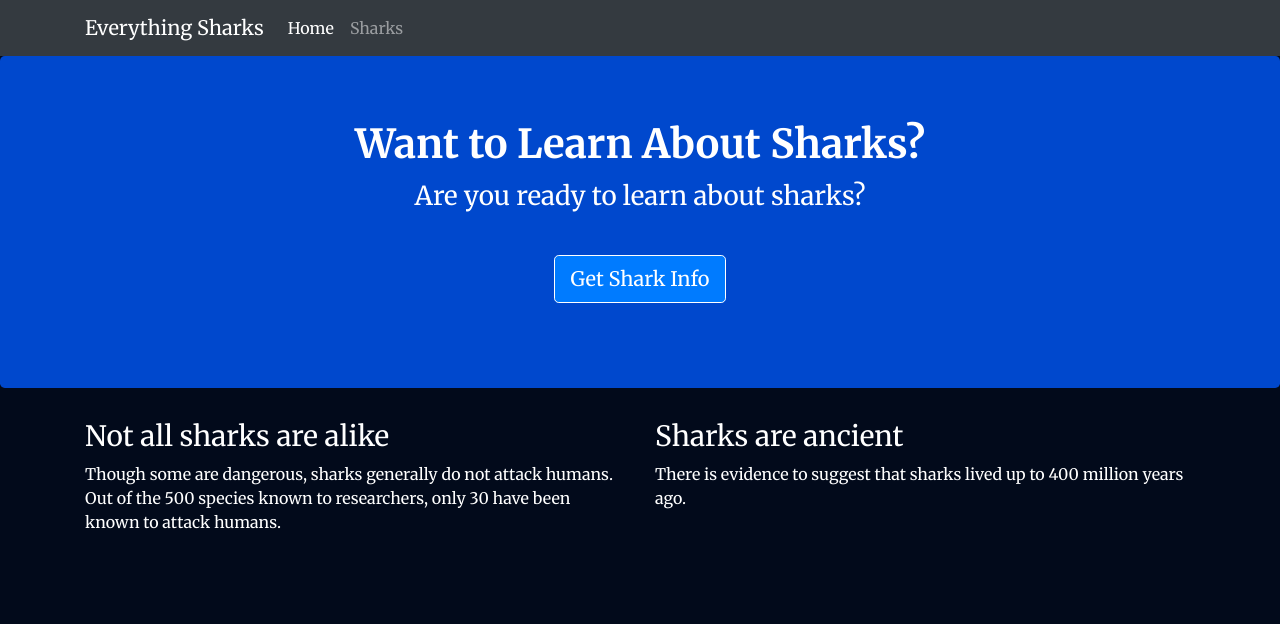
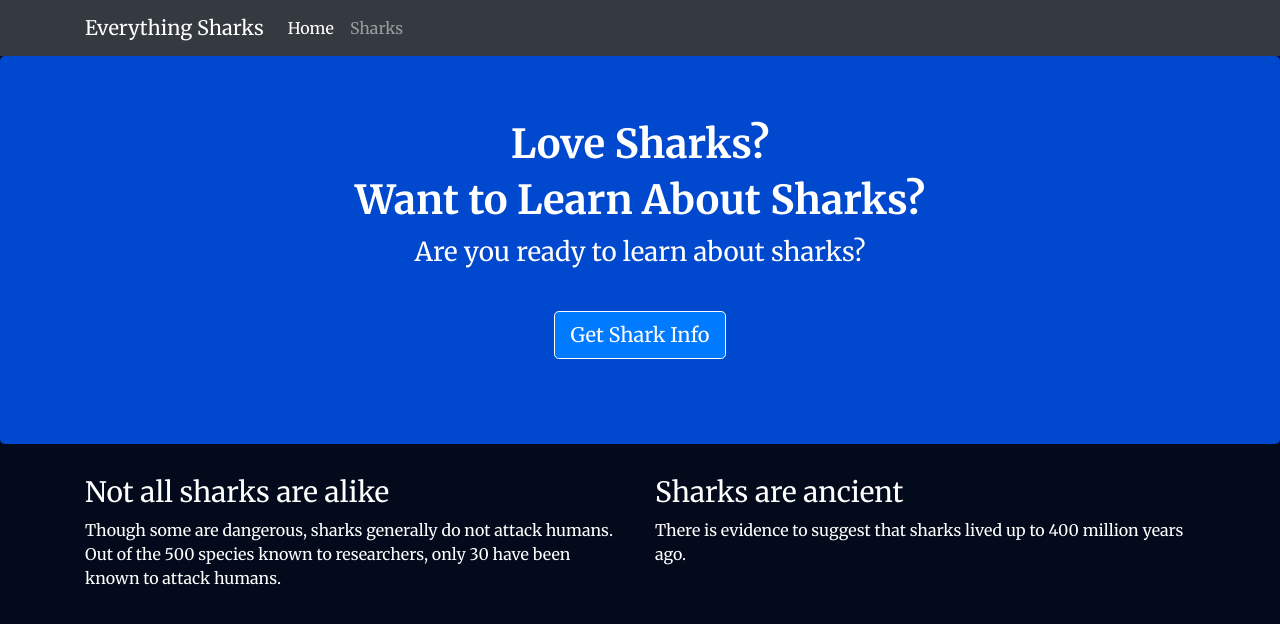
Before and after one commit to Sride/sample-node-project, a website: page views/index.html in a window 1280 px wide. Drawn offline with nearby package versions, Linux system fonts and the light colour scheme.

Commit message:
an update in index file.

```diff
--- a/views/index.html
+++ b/views/index.html
@@ -27,6 +27,7 @@
     </nav>
     <div class="jumbotron">
         <div class="container">
+            <h1>Love Sharks?</h1>
             <h1>Want to Learn About Sharks?</h1>
             <p>Are you ready to learn about sharks?</p>
             <br>
```
